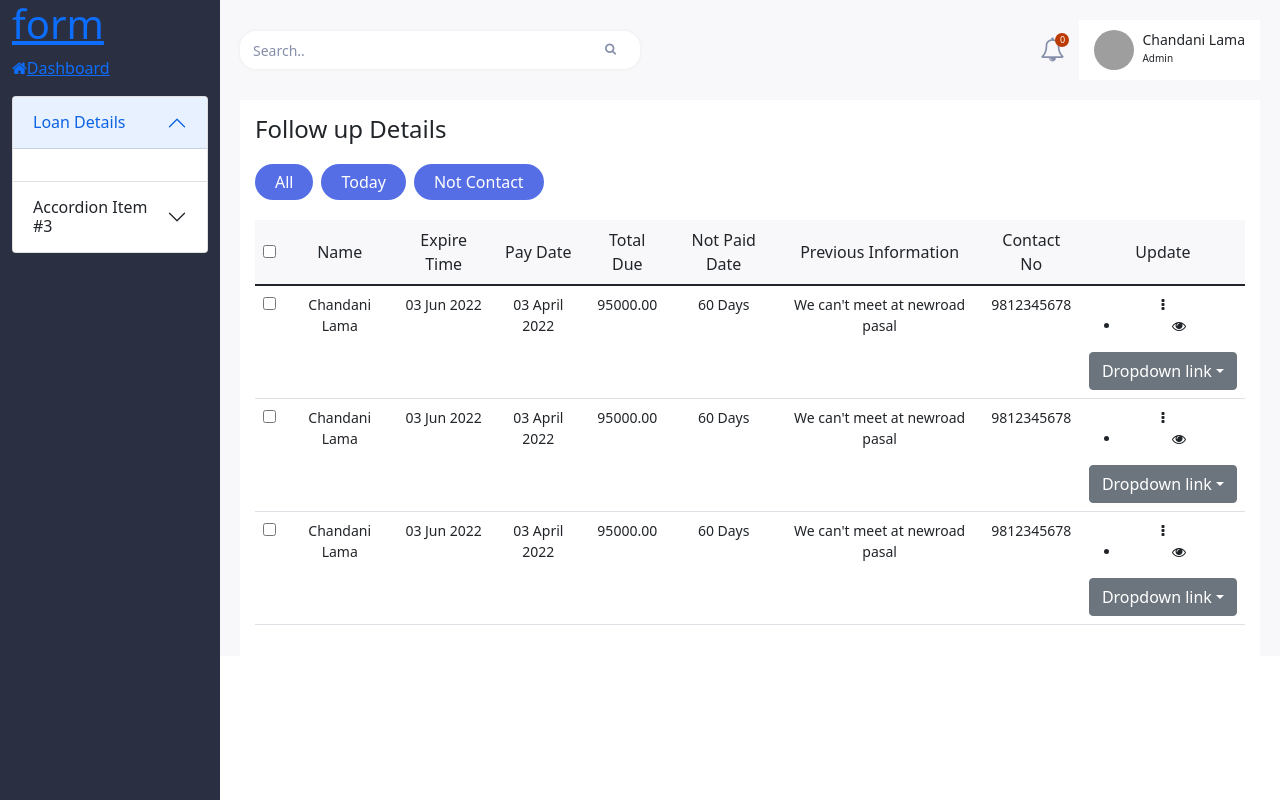
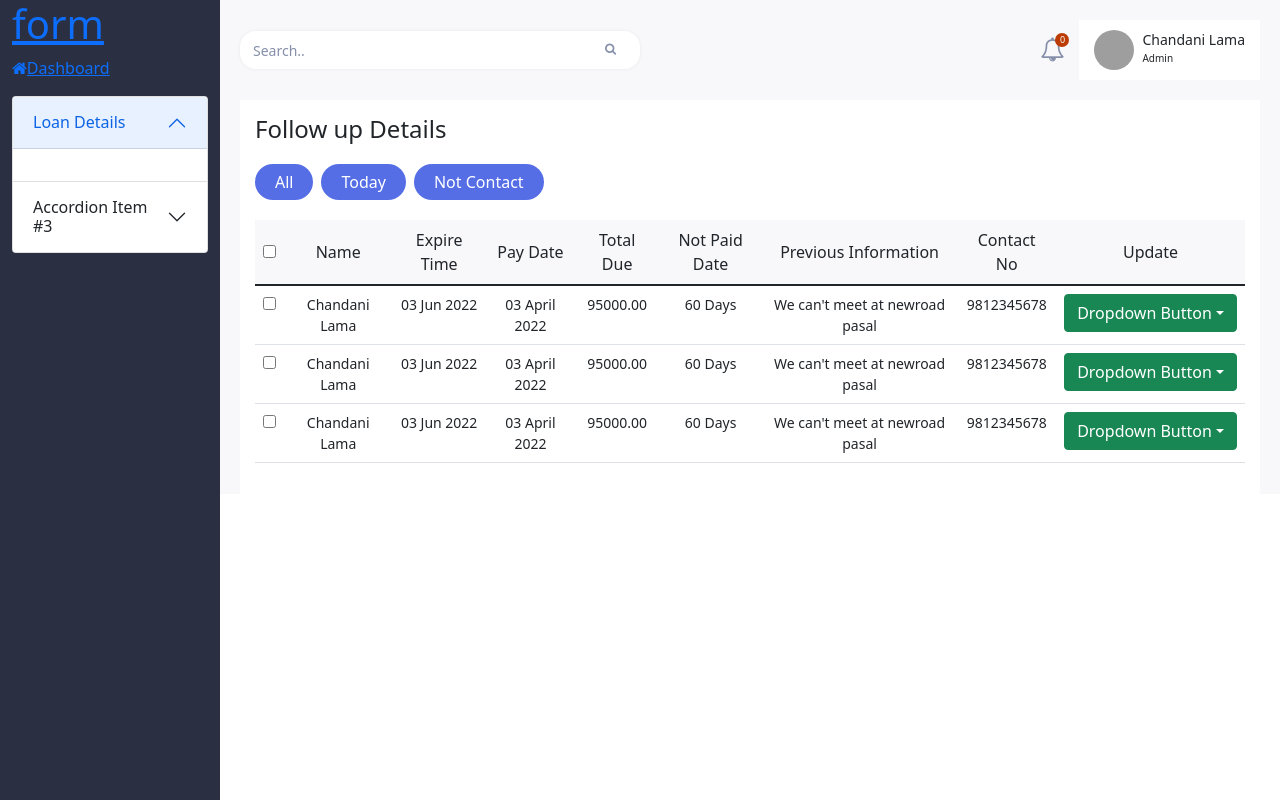
Before and after one commit to Chandanil/dashboard, a React (Create React App) app: page /all-list in a window 1280 px wide. Shown: the top 800 px of the page. Built offline with nearby package versions, Linux system fonts and the light colour scheme; grey boxes are pictures that could not be loaded.

Commit message:
drop down fixed

```diff
--- a/src/Components/Button/Btn.jsx
+++ b/src/Components/Button/Btn.jsx
@@ -1,4 +1,3 @@
-import Button from "react-bootstrap/esm/Button";
 import "./Btn.scss";
 
 export const Btn = () => {
--- a/src/Components/Maincard/Table/Table.jsx
+++ b/src/Components/Maincard/Table/Table.jsx
@@ -1,3 +1,4 @@
+import Dropdown from "react-bootstrap/Dropdown";
 import { Btn } from "../../Button/Btn";
 import "./Table.scss";
 
@@ -67,49 +68,21 @@
                   <td>{item.previousInfo}</td>
                   <td>{item.contactno}</td>
                   <td>
-                    <div className="dropdown">
-                      <i className="fa fa-ellipsis-v"></i>
-                      <div className="drodpwn-menu">
-                        <ul>
-                          <li>
-                            <i className="fa fa-eye"></i>
-                          </li>
-                        </ul>
-                      </div>
-                    </div>
-                    <div class="dropdown">
-                      <a
-                        class="btn btn-secondary dropdown-toggle"
-                        href="#"
-                        role="button"
-                        id="dropdownMenuLink"
-                        data-bs-toggle="dropdown"
-                        aria-expanded="false"
-                      >
-                        Dropdown link
-                      </a>
+                    <Dropdown>
+                      <Dropdown.Toggle variant="success" id="dropdown-basic">
+                        Dropdown Button
+                      </Dropdown.Toggle>
 
-                      <ul
-                        class="dropdown-menu"
-                        aria-labelledby="dropdownMenuLink"
-                      >
-                        <li>
-                          <a class="dropdown-item" href="#">
-                            Action
-                          </a>
-                        </li>
-                        <li>
-                          <a class="dropdown-item" href="#">
-                            Another action
-                          </a>
-                        </li>
-                        <li>
-                          <a class="dropdown-item" href="#">
-                            Something else here
-                          </a>
-                        </li>
-                      </ul>
-                    </div>
+                      <Dropdown.Menu>
+                        <Dropdown.Item href="#/action-1">Action</Dropdown.Item>
+                        <Dropdown.Item href="#/action-2">
+                          Another action
+                        </Dropdown.Item>
+                        <Dropdown.Item href="#/action-3">
+                          Something else
+                        </Dropdown.Item>
+                      </Dropdown.Menu>
+                    </Dropdown>
                   </td>
                 </tr>
               );
```
Also changed, not shown: 1 other file (tests, documents, lock files or other folders).
